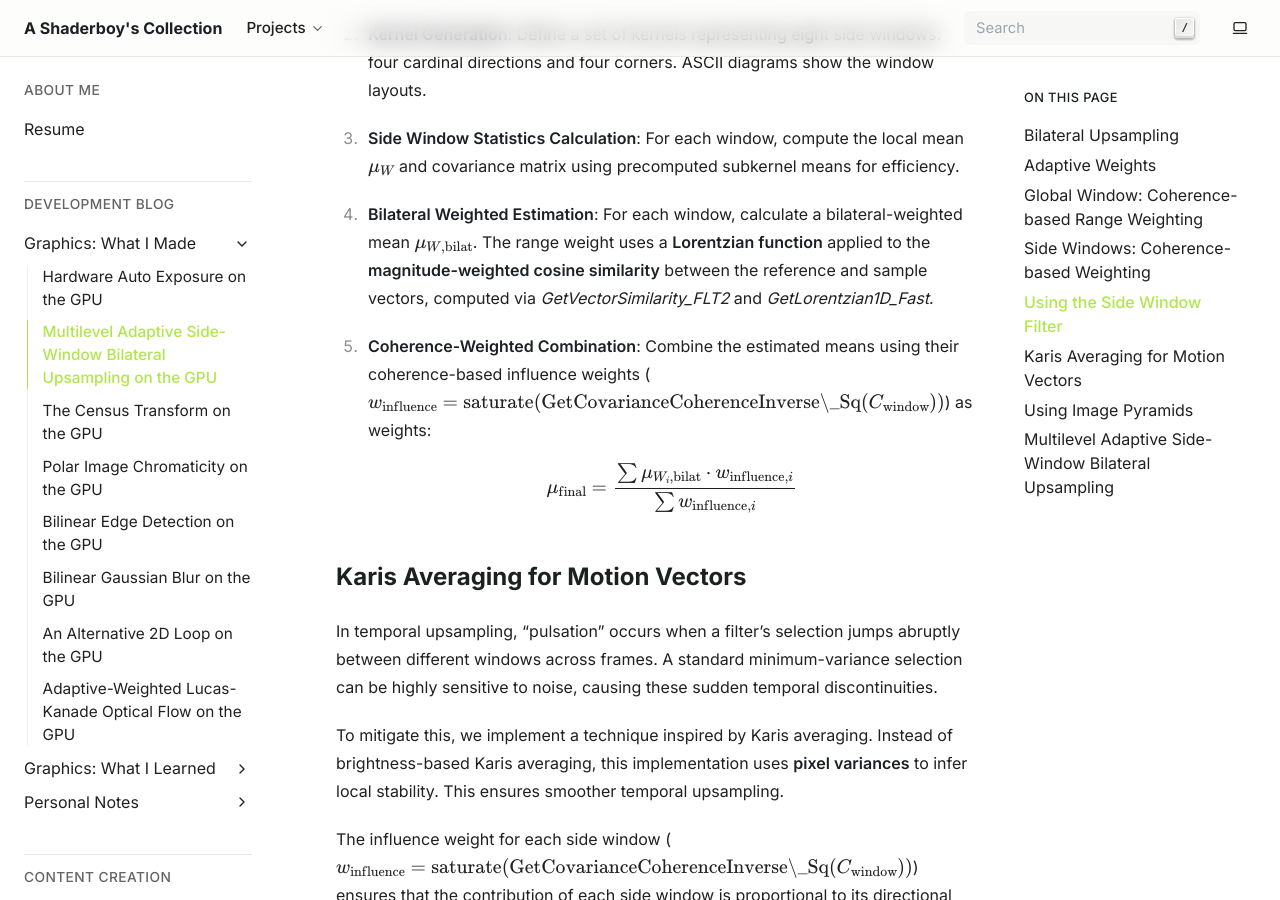
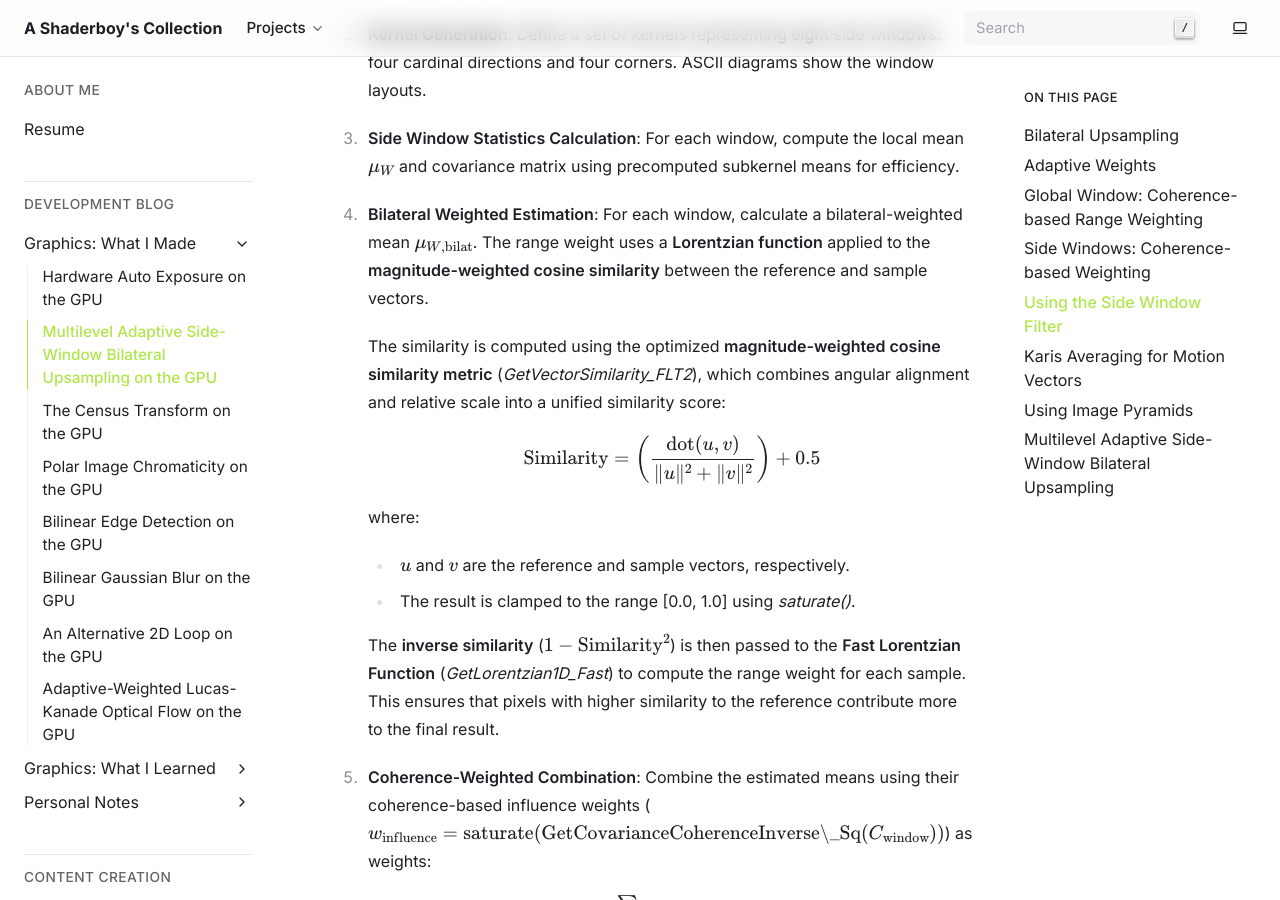
Before and after one commit to papadanku/papadanku.github.io, a Sphinx documentation site: the page built from doc/blog/made/bilateral.rst, in a window 1280 px wide and 900 px high, scrolled down 4224 px. Built offline with Sphinx 7.4.7, drawn with Linux system fonts in a browser that asks for light colours.

Commit message:
Revise the bilateral description.

```diff
--- a/doc/blog/made/bilateral.rst
+++ b/doc/blog/made/bilateral.rst
@@ -104,7 +104,21 @@ The implemented version follows these steps:
 #. **Shared Data Gathering**: A two-pass process that first collects the neighborhood samples and then computes the range weights using a **Lorentzian function** applied to the **vector similarity metric**. This ensures smoother transitions and better edge preservation.
 #. **Kernel Generation**: Define a set of kernels representing eight side windows: four cardinal directions and four corners. ASCII diagrams show the window layouts.
 #. **Side Window Statistics Calculation**: For each window, compute the local mean :math:`\mu_W` and covariance matrix using precomputed subkernel means for efficiency.
-#. **Bilateral Weighted Estimation**: For each window, calculate a bilateral-weighted mean :math:`\mu_{W, \text{bilat}}`. The range weight uses a **Lorentzian function** applied to the **magnitude-weighted cosine similarity** between the reference and sample vectors, computed via `GetVectorSimilarity_FLT2` and `GetLorentzian1D_Fast`.
+#. **Bilateral Weighted Estimation**: For each window, calculate a bilateral-weighted mean :math:`\mu_{W, \text{bilat}}`. The range weight uses a **Lorentzian function** applied to the **magnitude-weighted cosine similarity** between the reference and sample vectors.
+
+   The similarity is computed using the optimized **magnitude-weighted cosine similarity metric** (`GetVectorSimilarity_FLT2`), which combines angular alignment and relative scale into a unified similarity score:
+
+   .. math::
+
+      \text{Similarity} = \left(\frac{\text{dot}(u, v)}{\|u\|^2 + \|v\|^2}\right) + 0.5
+
+   where:
+
+   * :math:`u` and :math:`v` are the reference and sample vectors, respectively.
+   * The result is clamped to the range [0.0, 1.0] using `saturate()`.
+
+   The **inverse similarity** (:math:`1 - \text{Similarity}^2`) is then passed to the **Fast Lorentzian Function** (`GetLorentzian1D_Fast`) to compute the range weight for each sample. This ensures that pixels with higher similarity to the reference contribute more to the final result.
+
 #. **Coherence-Weighted Combination**: Combine the estimated means using their coherence-based influence weights (:math:`w_{\text{influence}} = \text{saturate}(\text{GetCovarianceCoherenceInverse\_Sq}(C_{\text{window}}))`) as weights:
 
    .. math::
```
